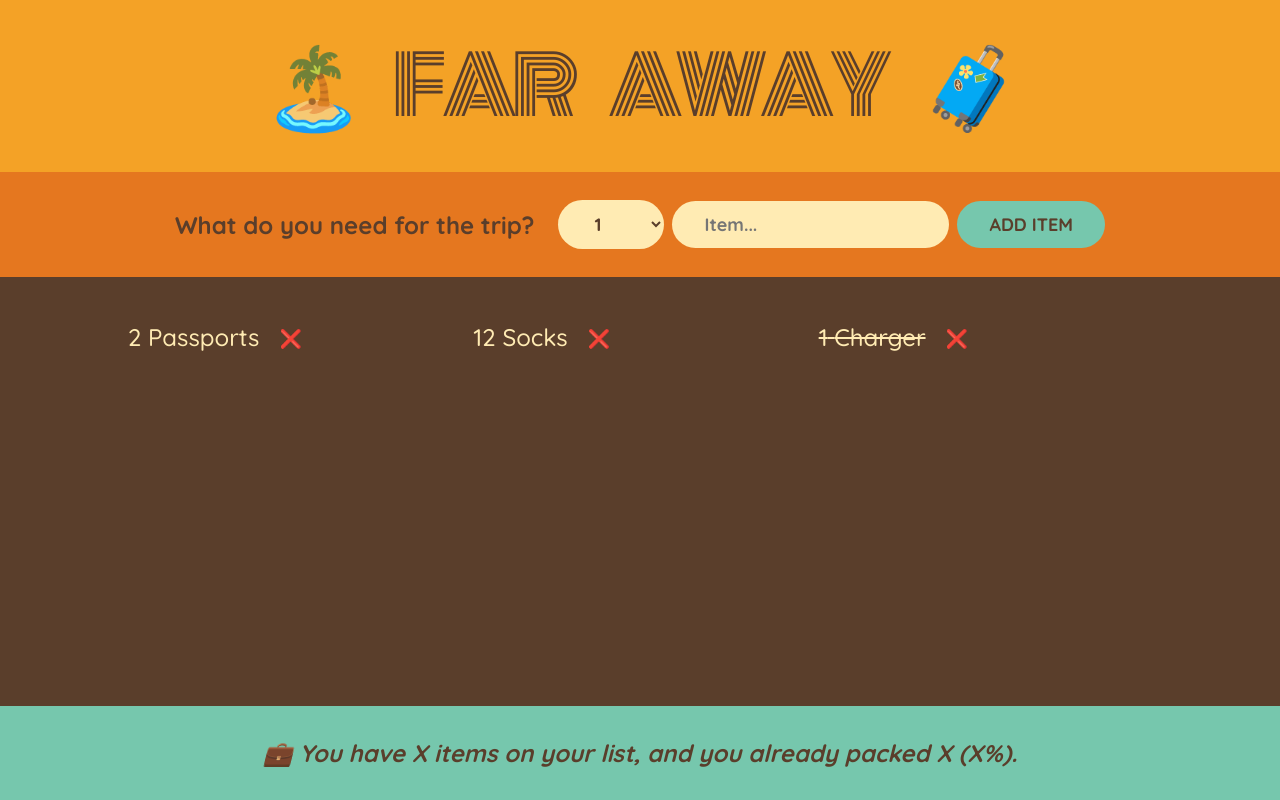
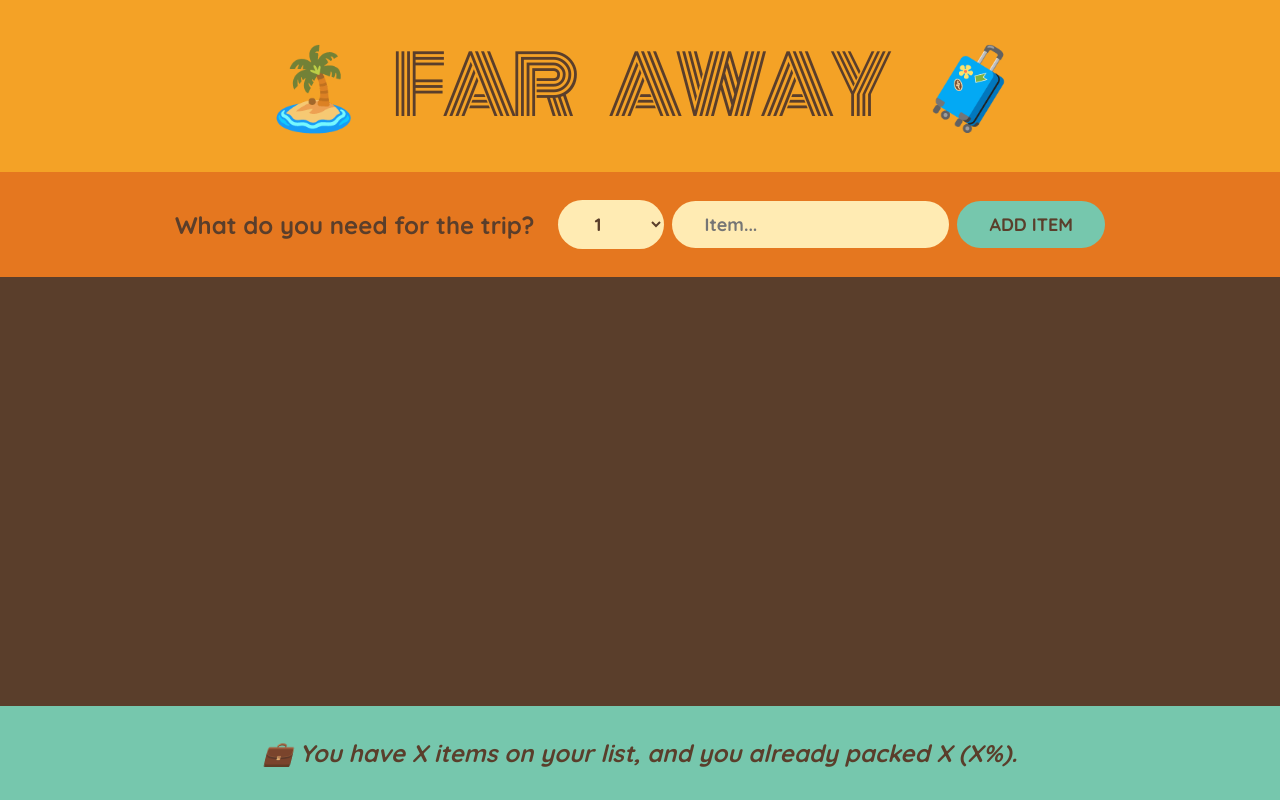
Before and after one commit to davoodjavidi/travel-list, a React (Create React App) app: page / in a window 1280 px wide. Built offline with nearby package versions, Linux system fonts and the light colour scheme.

Commit message:
adding to the list

```diff
--- a/src/App.js
+++ b/src/App.js
@@ -1,17 +1,23 @@
 import { useState } from "react";
 
-const initialItems = [
-  { id: 1, description: "Passports", quantity: 2, packed: false },
-  { id: 2, description: "Socks", quantity: 12, packed: false },
-  { id: 3, description: "Charger", quantity: 1, packed: true },
-];
+// const initialItems = [
+//   { id: 1, description: "Passports", quantity: 2, packed: false },
+//   { id: 2, description: "Socks", quantity: 12, packed: false },
+//   { id: 3, description: "Charger", quantity: 1, packed: true },
+// ];
 
 export default function App() {
+  const [items, setItems] = useState([]);
+
+  function handleAddItem(item) {
+    setItems((items) => [...items, item]);
+  }
+
   return (
     <div className="app">
       <Logo />
-      <Form />
-      <PackingList />
+      <Form onAddItem={handleAddItem} />
+      <PackingList items={items} />
       <Stats />
     </div>
   );
@@ -21,7 +27,7 @@
   return <h1>🏝️ Far Away 🧳</h1>;
 }
 
-function Form() {
+function Form({ onAddItem }) {
   const [description, setDescription] = useState("");
   const [quantity, setQuantity] = useState(1);
 
@@ -31,6 +37,9 @@
 
     const newItem = { description, quantity, packed: false, id: Date.now() };
     console.log(newItem);
+
+    onAddItem(newItem);
+
     setDescription("");
     setQuantity(1);
   }
@@ -56,11 +65,11 @@
   );
 }
 
-function PackingList() {
+function PackingList({ items }) {
   return (
     <div className="list">
       <ul>
-        {initialItems.map((item) => (
+        {items.map((item) => (
           <Item item={item} key={item.id} />
         ))}
       </ul>
```
